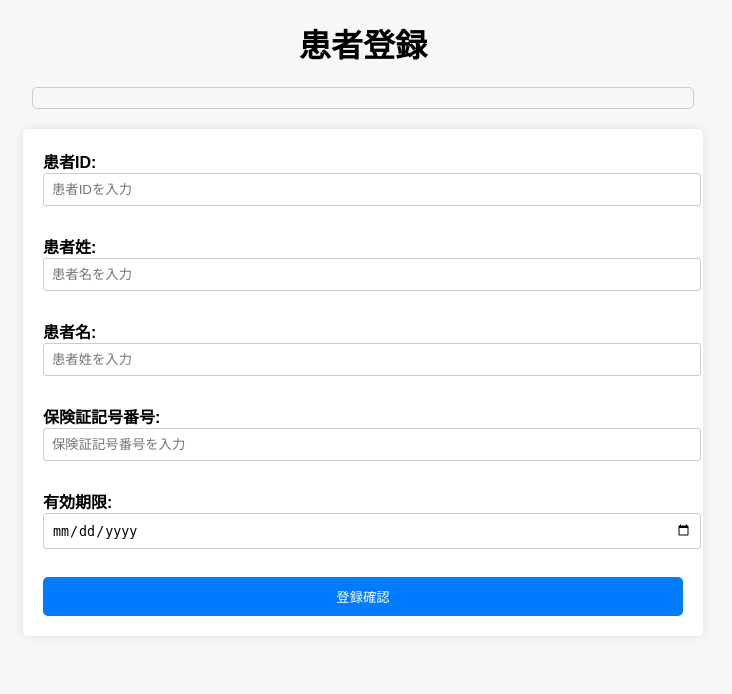
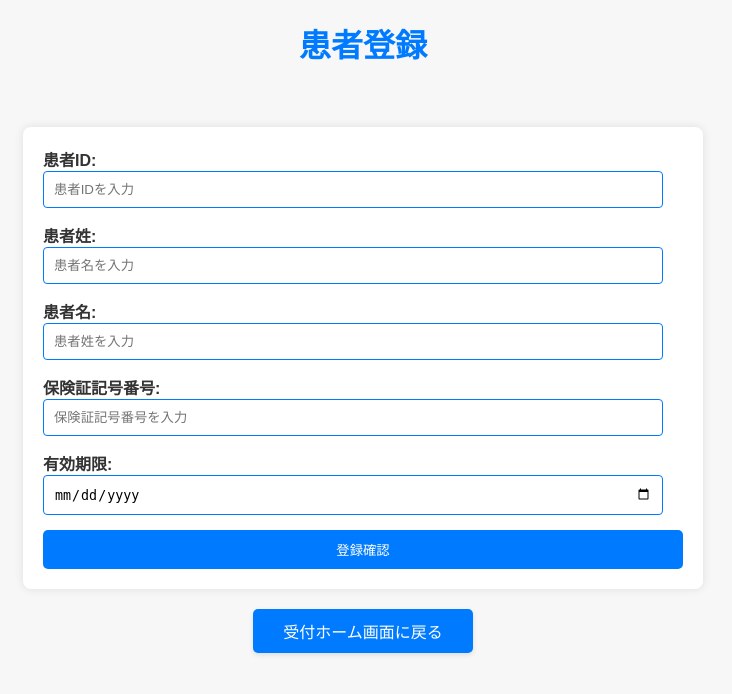
Before and after one commit to ryuryu1010/aah, a Django app: page /patient_registration/ in a window 1280 px wide. Shown: the top 694 px of the page, without its empty margins (277-1009 px from the left). Run offline with Django 5.2, Linux system fonts and the light colour scheme.

Commit message:
受付のhtml　のデザイン　終了

```diff
--- a/kadai_0/urls.py
+++ b/kadai_0/urls.py
@@ -36,7 +36,6 @@ urlpatterns = [
     path('edit_patient_insurance/<str:patid>/', views.edit_patient_insurance, name='edit_patient_insurance'),
     #   患者検索（保険証切れ＆全件）機能
     path('search_patients/', views.search_patients, name='search_patients'),
-
     #
 
 ]
--- a/kadai_0/views.py
+++ b/kadai_0/views.py
@@ -130,38 +130,37 @@ def address_search(request):
 
 
 def change_password(request):
-        if request.method == 'POST':
-            empid = request.POST['employee_id']
-            current_password = request.POST['current_password']
-            new_password = request.POST['new_password']
-            confirm_new_password = request.POST['confirm_new_password']
+    if request.method == 'POST':
+        empid = request.POST['employee_id']
+        current_password = request.POST['current_password']
+        new_password = request.POST['new_password']
+        confirm_new_password = request.POST['confirm_new_password']
 
-            try:
-                employee = Employee.objects.get(empid=empid, emppasswd=current_password)
-            except Employee.DoesNotExist:
-                messages.error(request, '従業員IDまたは現在のパスワードが正しくありません。')
-                return render(request, '../templates/administrar/E103/password_change_error.html')
+        try:
+            employee = Employee.objects.get(empid=empid, emppasswd=current_password)
+        except Employee.DoesNotExist:
+            messages.error(request, '従業員IDまたは現在のパスワードが正しくありません。')
+            return render(request, 'administrar/E103/password_change_error.html')
 
-            if employee.emprole == 0:
-                messages.error(request, '管理者のパスワードは変更できません。')
-                return render(request, '../templates/administrar/E103/password_change_error.html')
+        if employee.emprole == 0:
+            messages.error(request, '管理者のパスワードは変更できません。')
+            return render(request, 'administrar/E103/password_change_error.html')
 
-            if new_password != confirm_new_password:
-                messages.error(request, '新しいパスワードが一致しません。')
-                return render(request, '../templates/administrar/E103/password_change_error.html')
+        if new_password != confirm_new_password:
+            messages.error(request, '新しいパスワードが一致しません。')
+            return render(request, 'administrar/E103/password_change_error.html')
 
-            employee.emppasswd = new_password
-            employee.save()
-            messages.success(request, 'パスワードが正常に変更されました。')
-            return redirect('password_change_success')  # 適切なリダイレクト先に変更してください
+        employee.emppasswd = new_password
+        employee.save()
+        messages.success(request, 'パスワードが正常に変更されました。')
+        return redirect('password_change_success')
 
-        return render(request,
-                      '../templates/administrar/E103//Employee_password_change.html')
-
-
+    emprole = request.session.get('emp_role')
+    context = {'emprole': emprole}
+    return render(request, 'administrar/E103/Employee_password_change.html', context)
 
 def password_change_success(request):
-    return render(request, '../templates/administrar/E103/password_change_success.html')
+    return render(request, 'administrar/E103/password_change_success.html')
 
 
 def patient_registration(request):
--- a/templates/doctor/D104/history.html
+++ b/templates/doctor/D104/history.html
@@ -17,6 +17,6 @@
         <!-- 履歴がここに表示されます -->
         <p>処置履歴はここに表示されます。</p>
     </div>
-   <a href="../../index/index.html" class="back-link">メニューに戻る</a>
+   <a href="../../index/d_index.html" class="back-link">メニューに戻る</a>
 </body>
 </html>
--- a/templates/reception/P101/patient_registration.html
+++ b/templates/reception/P101/patient_registration.html
@@ -10,10 +10,12 @@
             margin: 0;
             padding: 0;
             background-color: #f7f7f7;
+            color: #333;
         }
 
         h1 {
             text-align: center;
+            color: #007bff;
             margin-top: 20px;
         }
 
@@ -22,21 +24,23 @@
             margin: 20px auto;
             background-color: #fff;
             padding: 20px;
-            border-radius: 5px;
+            border-radius: 8px;
             box-shadow: 0 0 10px rgba(0, 0, 0, 0.1);
         }
 
         label {
             font-weight: bold;
+            color: #333;
         }
 
         input[type="text"],
         input[type="date"] {
-            width: 100%;
-            padding: 8px;
-            margin-bottom: 10px;
-            border: 1px solid #ccc;
-            border-radius: 3px;
+            width: calc(100% - 20px);
+            padding: 10px;
+            margin-bottom: 15px;
+            border: 1px solid #007bff;
+            border-radius: 4px;
+            box-sizing: border-box;
         }
 
         input[type="submit"] {
@@ -57,21 +61,36 @@
             width: 50%;
             margin: 20px auto;
             padding: 10px;
-            border: 1px solid #ccc;
-            background-color: #f7f7f7;
             border-radius: 5px;
         }
 
         .messages.error {
             color: #d9534f;
-            border-color: #d9534f;
+            border: 1px solid #d9534f;
             background-color: #f2dede;
         }
 
         .messages.success {
             color: #3c763d;
-            border-color: #d6e9c6;
+            border: 1px solid #d6e9c6;
             background-color: #dff0d8;
+        }
+
+        a {
+            display: block;
+            width: 200px;
+            margin: 20px auto;
+            padding: 10px;
+            text-align: center;
+            text-decoration: none;
+            color: #fff;
+            background-color: #007bff;
+            border-radius: 5px;
+            box-shadow: 0 2px 5px rgba(0, 0, 0, 0.1);
+        }
+
+        a:hover {
+            background-color: #0056b3;
         }
     </style>
 </head>
@@ -86,17 +105,23 @@
     </div>
     <form method="post" action="{% url 'patient_registration' %}">
         {% csrf_token %}
-        <label for="patid">患者ID:</label><br>
-        <input type="text" id="patid" name="patid" placeholder="患者IDを入力"><br><br>
-        <label for="patiname">患者姓:</label><br>
-       <input type="text" id="patiname" name="patiname" placeholder="患者名を入力"><br><br>
-        <label for="patfname">患者名:</label><br>
-        <input type="text" id="patfname" name="patfname" placeholder="患者姓を入力"><br><br>
-        <label for="hokenmei">保険証記号番号:</label><br>
-        <input type="text" id="hokenmei" name="hokenmei" placeholder="保険証記号番号を入力"><br><br>
-        <label for="hokenexp">有効期限:</label><br>
-        <input type="date" id="hokenexp" name="hokenexp"><br><br>
+        <label for="patid">患者ID:</label>
+        <input type="text" id="patid" name="patid" placeholder="患者IDを入力" required>
+
+        <label for="patiname">患者姓:</label>
+        <input type="text" id="patiname" name="patiname" placeholder="患者名を入力" required>
+
+        <label for="patfname">患者名:</label>
+        <input type="text" id="patfname" name="patfname" placeholder="患者姓を入力" required>
+
+        <label for="hokenmei">保険証記号番号:</label>
+        <input type="text" id="hokenmei" name="hokenmei" placeholder="保険証記号番号を入力" required>
+
+        <label for="hokenexp">有効期限:</label>
+        <input type="date" id="hokenexp" name="hokenexp" required>
+
         <input type="submit" value="登録確認">
     </form>
+    <a href="{% url 'r_index' %}">受付ホーム画面に戻る</a>
 </body>
 </html>
--- a/templates/reception/P101/patient_registration_error.html
+++ b/templates/reception/P101/patient_registration_error.html
@@ -12,6 +12,7 @@
             background-color: #f7f7f7;
             text-align: center;
             padding-top: 50px;
+            color: #333;
         }
 
         h1 {
--- a/templates/reception/P101/patient_registration_succes.html
+++ b/templates/reception/P101/patient_registration_succes.html
@@ -12,6 +12,7 @@
             background-color: #f7f7f7;
             text-align: center;
             padding-top: 50px;
+            color: #333;
         }
 
         h1 {
--- a/templates/reception/P102/patient_insurance_change_error.html
+++ b/templates/reception/P102/patient_insurance_change_error.html
@@ -12,6 +12,7 @@
             background-color: #f7f7f7;
             text-align: center;
             padding-top: 50px;
+            color: #333;
         }
 
         h1 {
@@ -41,5 +42,6 @@
     <h1>保険証情報の変更に失敗しました</h1>
     <p>{{ error_message }}</p>
     <a href="{% url 'change_patient_insurance' %}">保険証情報変更に戻る</a>
+    <a href="{% url 'r_index' %}">受付ホーム画面に戻る</a>
 </body>
 </html>
--- a/templates/reception/P102/patient_insurance_change_success.html
+++ b/templates/reception/P102/patient_insurance_change_success.html
@@ -12,6 +12,7 @@
             background-color: #f7f7f7;
             text-align: center;
             padding-top: 50px;
+            color: #333;
         }
 
         h1 {
@@ -41,5 +42,6 @@
     <h1>保険証情報の変更が成功しました</h1>
     <p>保険証情報が正常に変更されました。</p>
     <a href="{% url 'change_patient_insurance' %}">保険証情報変更に戻る</a>
+    <a href="{% url 'r_index' %}">受付ホーム画面に戻る</a>
 </body>
 </html>
```
Also changed, not shown: templates/administrar/E103/Employee_password_change.html (+7 -1 lines), templates/reception/P102/edit_patient_insurance.html (+35 -10 lines), templates/reception/P102/patient_list.html (+26 -1 lines), templates/reception/P104/Patient_search.html (+41 -3 lines).
